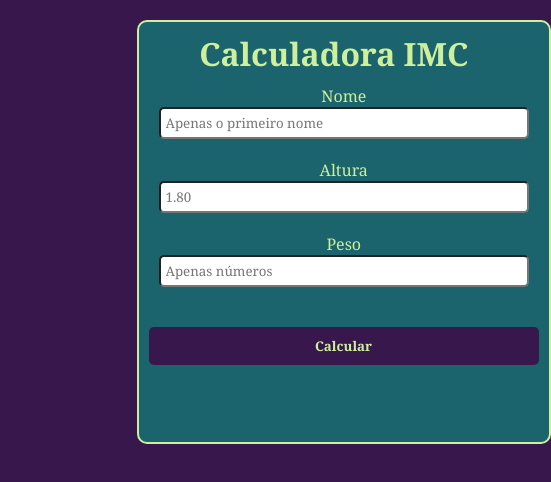
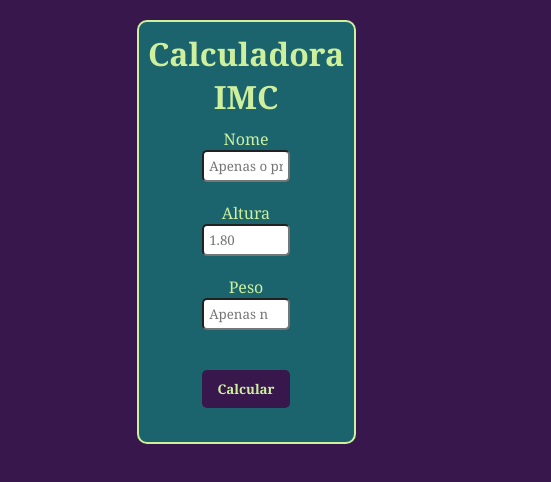
Before and after one commit to Marcelino85/Calculadora-IMC, a plain HTML site: page index.html in a window 390 px wide. Shown: the whole page, 551 px wide, since content can reach past the window. Drawn offline with Linux system fonts and the light colour scheme.

Commit message:
mais responsividade

```diff
--- a/index.html
+++ b/index.html
@@ -9,7 +9,11 @@
 </head>
 <body>
     <div class="container">
-        <h1>Calculadora IMC</h1>
+        <div class="title">
+            <h1>Calculadora IMC</h1>
+
+        </div>
+
         <div class="input">
             <label>Nome</label>
             <input type="text" id="nome" placeholder="Apenas o primeiro nome">
--- a/style.css
+++ b/style.css
@@ -25,7 +25,7 @@ body{
 
 }
 
-h1{
+.title{
     color:#CEF09D;
 }
 label{
@@ -73,31 +73,41 @@ input{
 
 @media (max-width: 768px){
 
-    body{
-        height: 100vh;
-    }
+
 
     .container{
-        width: 100%;
+        width: 50%;
         height: 400px;
         display: flex;
         flex-direction: column;
+        align-items: center;
+    }
+
+    .title h1{
+        width: 100%;
+        display: flex;
+        flex-direction: column;
+        text-align: center;
+        align-items: center;
     }
 
     .input{
-        width: 95%;
+        width: 45%;
         display: flex;
         flex-direction: column;
     }
 
     h1{
-        width: 95%;
+        width: 45%;
         display: flex;
         flex-direction: column;
     }
 
     #button{
-        width: 100%;
+        width: 45%;
         margin-top: 30px;
     }
+    #resultado{
+        width: 45%;
+    }
 }
```
